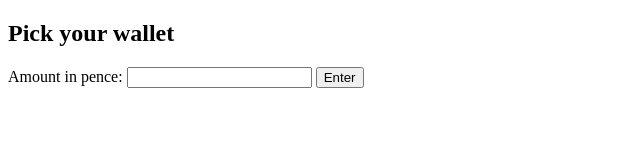
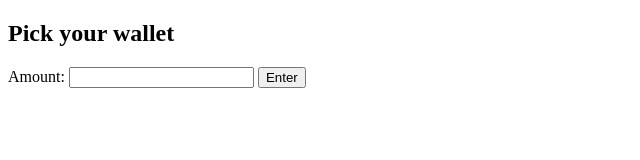
Before and after one commit to reutenauer/wallet, a plain HTML site: page Main.html in a window 1280 px wide. Shown: the whole page, without its empty margins (0-640 px from the left). Drawn offline with nearby package versions, Linux system fonts and the light colour scheme.

Commit message:
Wording in Main: amount is not necessarily in pence.

```diff
--- a/Main.html
+++ b/Main.html
@@ -9,7 +9,7 @@
 </head>
 <body>
 <h2>Pick your wallet</h2>
-<p>Amount in pence:
+<p>Amount:
   <input type="text" id="input" value=""></input>
   <input type="button" id="button" value="Enter">
 </p>
```
